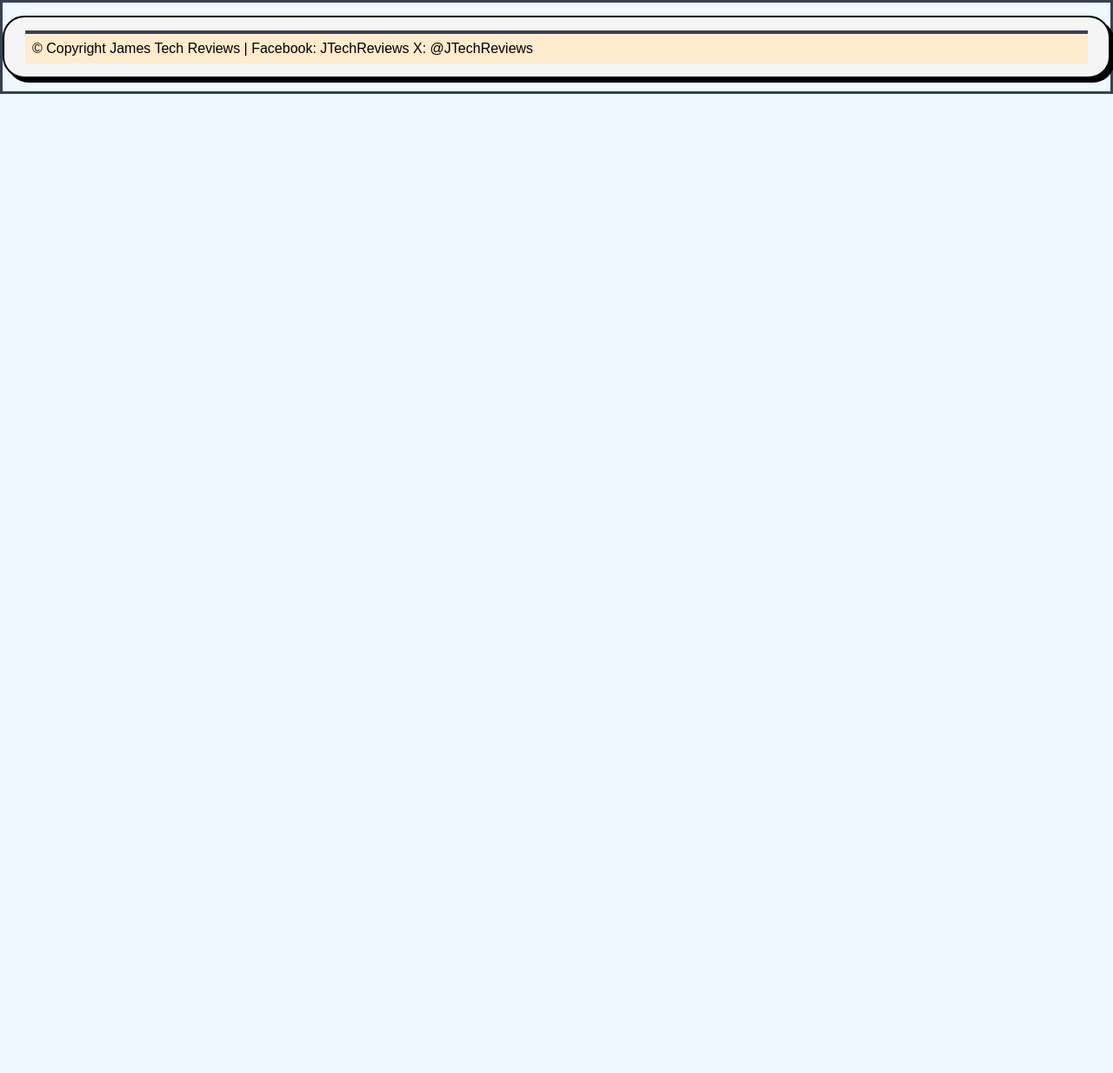
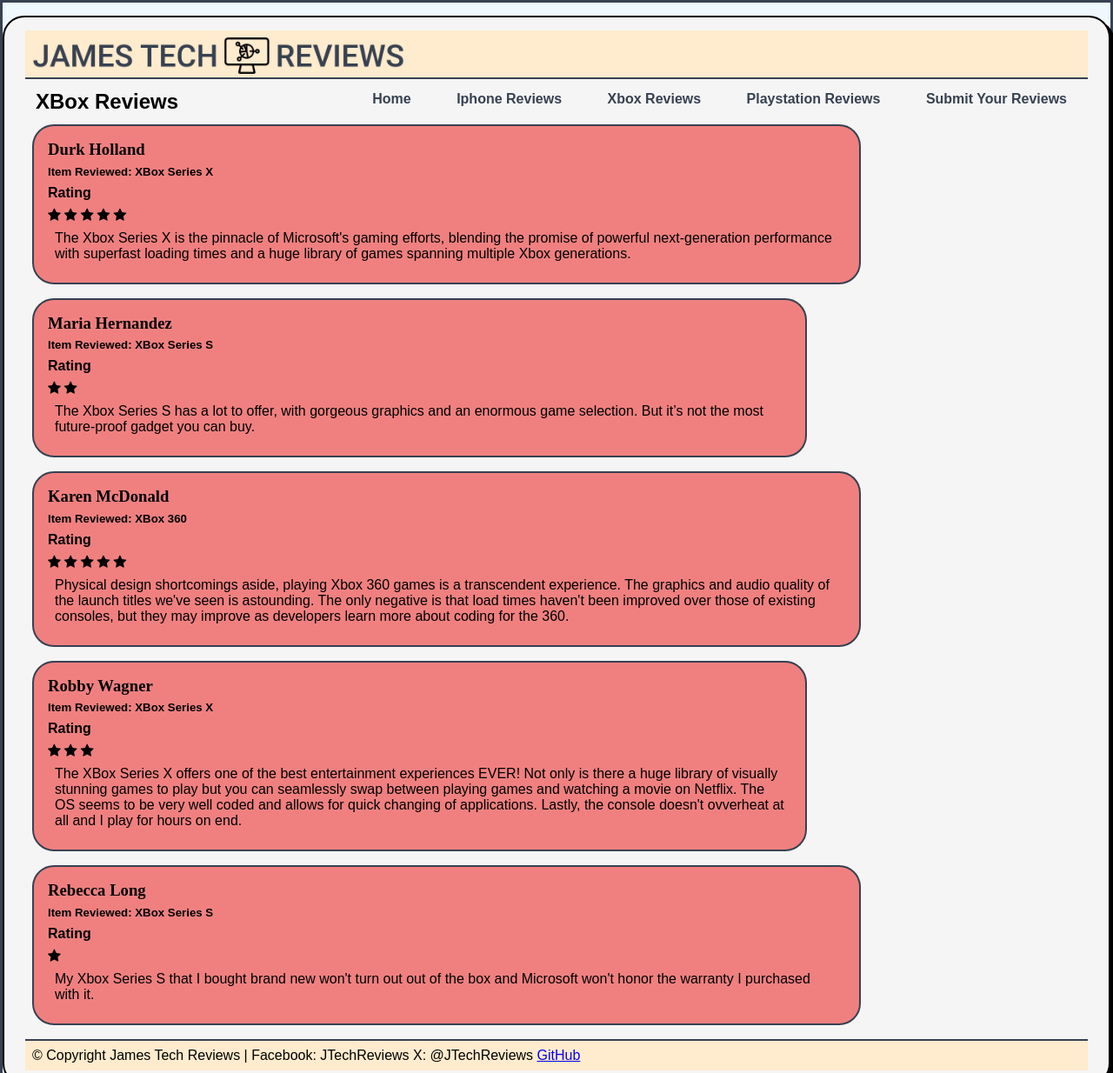
Before and after one commit to kylejames1998/JamesTechReviews, a plain HTML site: page xboxreviews.html in a window 1280 px wide. Shown: the top 1234 px of the page at 87% size. Before the commit the page ends 800 px from the top, so only its background shows below. Drawn offline with Linux system fonts and the light colour scheme.

Commit message:
fledged out xbox reviews page and added css

```diff
--- a/main.css
+++ b/main.css
@@ -23,12 +23,13 @@
 #nav_menu ul li a.current {
     text-decoration: none;
 }
-
+/* Conditional CSS for the hover state */
 a:hover {
     font-style: italic;
     color: black;
 }
 
+/* Adds styling to the logo at the top of page */
 .header-logo {
     width: 35%;
     padding-left: .5em;
@@ -36,20 +37,25 @@
 
 }
 
+/* Adds a color and border to the header section */
 header {
     background-color: blanchedalmond;
     border-bottom: 2px solid #374151;
 }
+
+/* changes the background color of the entire screen */
 html {
     border: 3px solid #374151 ;
     background-color: aliceblue;
 
 }
 
+/* selects all */
 * {
     margin: 0;
     padding: 0;
 }
+
 
 .h2title {
     font-family: sans-serif;
@@ -66,6 +72,7 @@
     padding: 20px;
 }
 
+/* Adds styling to the footer section */
 footer {
     text-align: left;
     float: none;
@@ -74,13 +81,13 @@
     border-top: 2px solid #374151;
 }
 
+/* Changes font and adds padding to the paragraphs */
 p {
     font-family: sans-serif;
     padding: .5em .5em .5em .5em;
 }
 
-
-
+/* Floats the links and removes the underline */
 #nav_menu {
     float: right;
     text-decoration: none;
@@ -115,10 +122,12 @@
 
 }
 */
+/* Changes the font of the list elements */
 aside ul li {
     font-family: sans-serif;
 }
 
+/* changes font size and family for the header in the aside section */
 aside h3 {
     font-size: 140%;
     font-family: sans-serif;
@@ -141,6 +150,8 @@
     display: flex;
 }
 
+
+/* adds a border shadow and box around the body of the page */
 body {
     background-color: whitesmoke;
     margin: 15px auto;
@@ -150,11 +161,13 @@
     box-shadow: 5px 5px 0 0;
 }
 
+/* adds space around the header */
 .revheader {
     padding: .5em;
     font-family: sans-serif;
 }
 
+/* styles the first review box */
 .iphoner1 {
     border: 2px solid #374151;
     padding: 1em 1em;
@@ -165,23 +178,30 @@
     margin-left: .5em;
 }
 
+/*changes the star colors to black */
 span {
     color: black;
     padding-top: .5em;
 }
 
+/* adds space above the h5 header */
 div h5 {
     padding-top: .5em;
+    font-family: sans-serif;
 }
 
+/* adds space above the h4 headers */
 div h4 {
     padding-top: .5em;
+    font-family: sans-serif;
 }
 
+/* adds space above the review paragraphs */
 div p {
     padding-top: .5em;
 }
 
+/* stlyes the 2nd review box */
 .iphoner2 {
     border: 2px solid #374151;
     padding: 1em 1em;
@@ -194,6 +214,7 @@
     border-radius: 25px;
 }
 
+/* styles the 3rd review box */
 .iphoner3 {
     border: 2px solid #374151;
     padding: 1em 1em;
@@ -206,7 +227,7 @@
     border-radius: 25px;
 }
 
-
+/* styles the 4th review box */
 .iphoner4 {
     border: 2px solid #374151;
     padding: 1em 1em;
@@ -219,7 +240,7 @@
     border-radius: 25px;
 }
 
-
+/* styles the 5th review box */
 .iphoner5 {
     border: 2px solid #374151;
     padding: 1em 1em;
--- a/xboxreviews.html
+++ b/xboxreviews.html
@@ -4,17 +4,74 @@
     <meta charset="UTF-8">
     <meta name="viewport" content="width=device-width, initial-scale=1.0">
     <link rel="stylesheet" href="main.css">
-    <title>JTR- Home</title>
+    <link rel="icon" type="image/x-icon" href="images/favicon.ico">
+    <link rel="stylesheet" href="https://cdnjs.cloudflare.com/ajax/libs/font-awesome/4.7.0/css/font-awesome.min.css">
+    <title>JTR- Xbox Reviews</title>
 </head>
 <body>
-    <header>
-
+    <header class="head-style">
+        <img class="header-logo" src="images/JTRLogo.png" alt="company logo">
+        <nav id="nav_menu">
+            <ul>
+                <li><a href="index.html">Home</a></li>
+                <li><a href="iphonereviews.html">Iphone Reviews</a></li>
+                <li><a href="xboxreviews.html">Xbox Reviews</a></li>
+                <li><a href="playstationreviews.html">Playstation Reviews</a></li>
+                <li><a href="reviewsubmit.html">Submit Your Reviews</a></li>
+            </ul>
+        </nav>
     </header>
     <main>
-
+        <h2 class="revheader">XBox Reviews</h2>
+        <div class="iphoner1">
+            <h3>Durk Holland</h3>
+            <h5>Item Reviewed: XBox Series X</h5>
+            <h4>Rating</h4>
+                <span class="fa fa-star checked"></span>
+                <span class="fa fa-star checked"></span>
+                <span class="fa fa-star checked"></span>
+                <span class="fa fa-star"></span>
+                <span class="fa fa-star"></span>
+                <p>The Xbox Series X is the pinnacle of Microsoft's gaming efforts, blending the promise of powerful next-generation performance with superfast loading times and a huge library of games spanning multiple Xbox generations.</p>
+        </div>
+        <div class="iphoner2">
+            <h3>Maria Hernandez</h3>
+            <h5>Item Reviewed: XBox Series S</h5>
+            <h4>Rating</h4>
+            <span class="fa fa-star checked"></span>
+            <span class="fa fa-star checked"></span>
+            <p>The Xbox Series S has a lot to offer, with gorgeous graphics and an enormous game selection. But it’s not the most future-proof gadget you can buy.</p>
+        </div>
+        <div class="iphoner3">
+            <h3>Karen McDonald</h3>
+            <h5>Item Reviewed: XBox 360</h5>
+            <h4>Rating</h4>
+            <span class="fa fa-star checked"></span>
+            <span class="fa fa-star checked"></span>
+            <span class="fa fa-star checked"></span>
+            <span class="fa fa-star"></span>
+            <span class="fa fa-star"></span>
+            <p>Physical design shortcomings aside, playing Xbox 360 games is a transcendent experience. The graphics and audio quality of the launch titles we've seen is astounding. The only negative is that load times haven't been improved over those of existing consoles, but they may improve as developers learn more about coding for the 360.</p>
+        </div>
+        <div class="iphoner4">
+            <h3>Robby Wagner</h3>
+            <h5>Item Reviewed: XBox Series X</h5>
+            <h4>Rating</h4>
+            <span class="fa fa-star checked"></span>
+            <span class="fa fa-star checked"></span>
+            <span class="fa fa-star checked"></span>
+            <p>The XBox Series X offers one of the best entertainment experiences EVER! Not only is there a huge library of visually stunning games to play but you can seamlessly swap between playing games and watching a movie on Netflix. The OS seems to be very well coded and allows for quick changing of applications. Lastly, the console doesn't ovverheat at all and I play for hours on end.</p>
+        </div>
+        <div class="iphoner5">
+            <h3>Rebecca Long</h3>
+            <h5>Item Reviewed: XBox Series S</h5>
+            <h4>Rating</h4>
+            <span class="fa fa-star checked"></span>
+            <p>My Xbox Series S that I bought brand new won't turn out out of the box and Microsoft won't honor the warranty I purchased with it.</p>
+        </div>
     </main>
     <footer>
-        <p>&copy; Copyright James Tech Reviews | Facebook: JTechReviews X: @JTechReviews</p>
+        <p>&copy; Copyright James Tech Reviews | Facebook: JTechReviews X: @JTechReviews <a href="https://github.com/kylejames1998">GitHub</a></p>
     </footer>
 
 </body>
```
